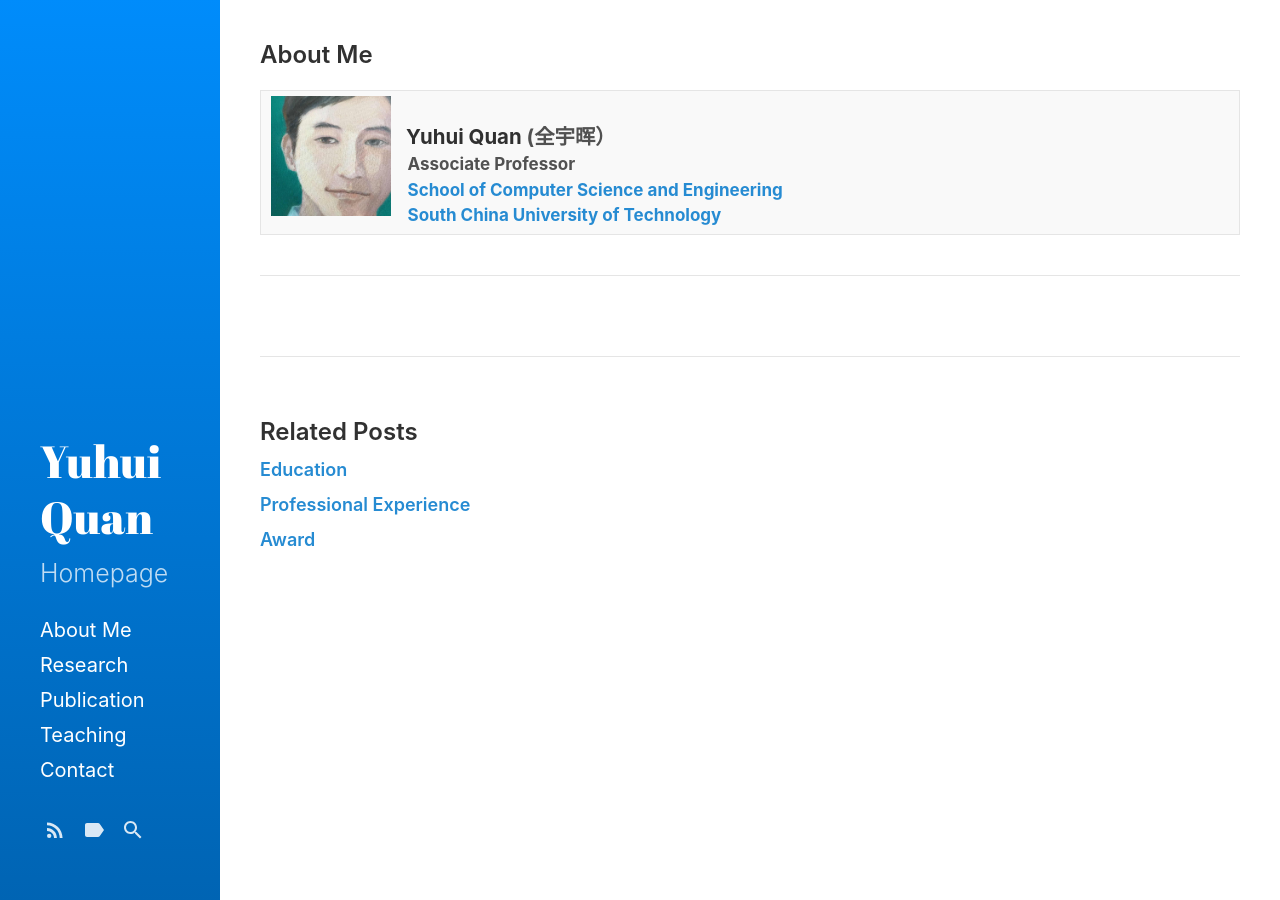
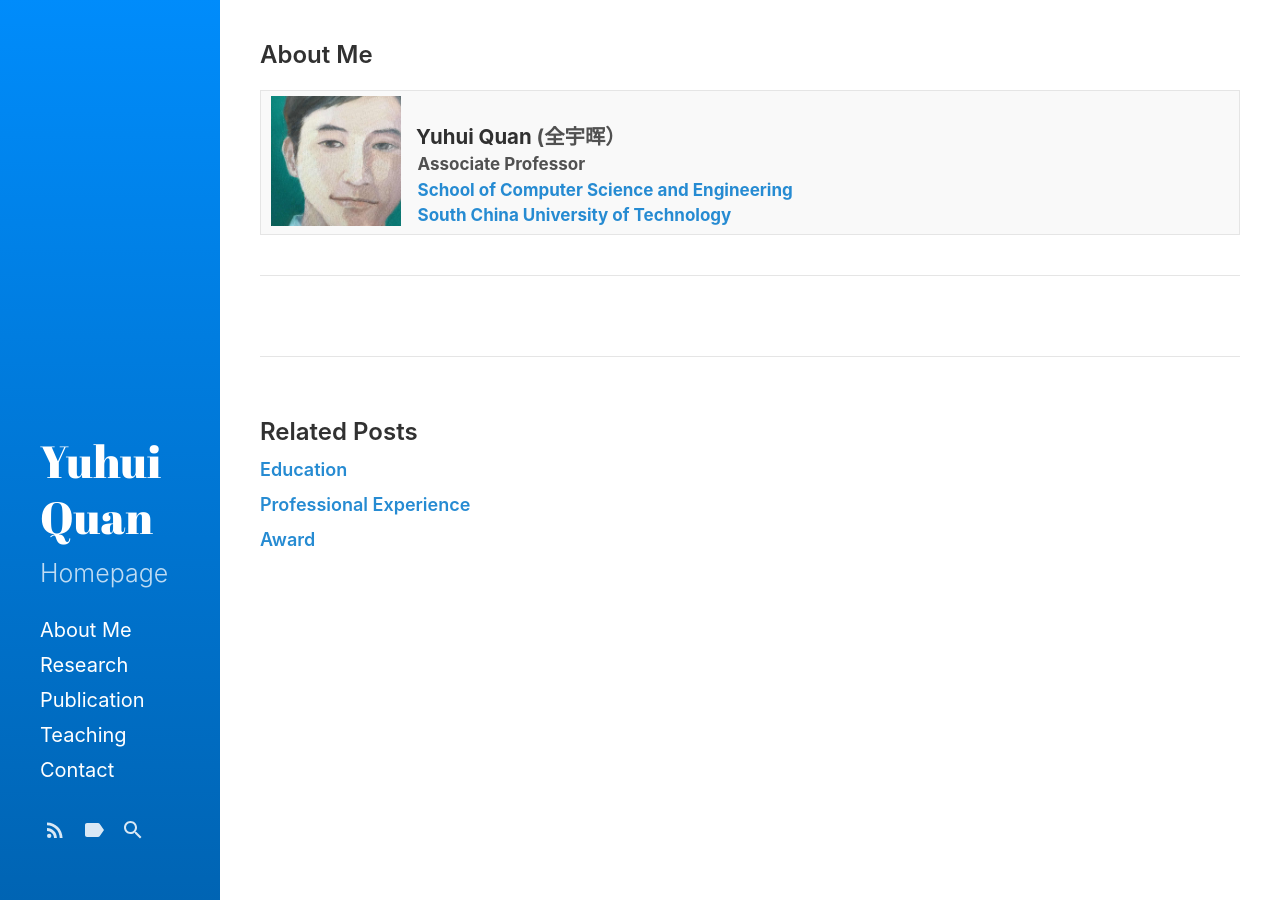
Before and after one commit to Dofboom/Dofboom.github.io, a Jekyll site: the page built from _posts/2020-5-30-resume.md, in a window 1280 px wide. Built offline with Jekyll 4.4.1, drawn with Linux system fonts in a browser that asks for light colours.

Commit message:
Update 2020-5-30-resume.md

```diff
--- a/_posts/2020-5-30-resume.md
+++ b/_posts/2020-5-30-resume.md
@@ -3,11 +3,11 @@ layout: post
 title: About Me
 excerpt_separator:  <!--more-->
 ---
-<table style="vertical-align:middle;">
-<tbody style="vertical-align:middle;">
-<tr style="vertical-align:middle;">
-<th style="vertical-align:middle;">
-<img src="https://github.com/Dofboom/Dofboom.github.io/raw/master/images/2.jpg" alt="" width="120" align="left" style="vertical-align:middle;" /><br />
+<table>
+<tbody>
+<tr>
+<th>
+<img src="https://github.com/Dofboom/Dofboom.github.io/raw/master/images/2.jpg" alt="" width="130" align="left" /><br />
 <span style="font-size: 120%;"><strong> &ensp; Yuhui Quan</strong> (全宇晖） </span><br />
 <span style="font-size: 100%;">&ensp; &nbsp;Associate Professor <a href="http://www2.scut.edu.cn/cs/"><br>&ensp;&nbsp;&nbsp;School of Computer Science and Engineering</a></span><br />
 <span style="font-size: 100%;"> <a href="https://www.scut.edu.cn">&ensp;&nbsp; South China University of Technology</a><br />
```
